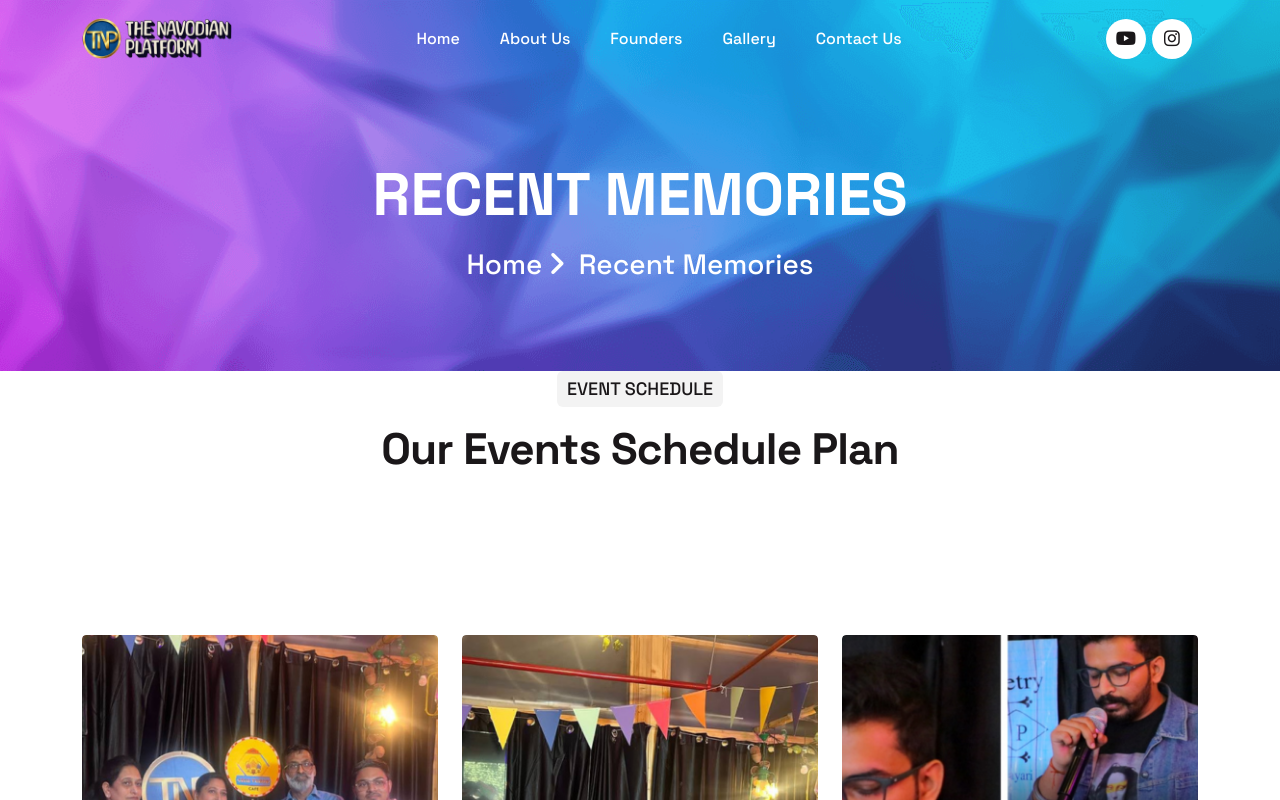
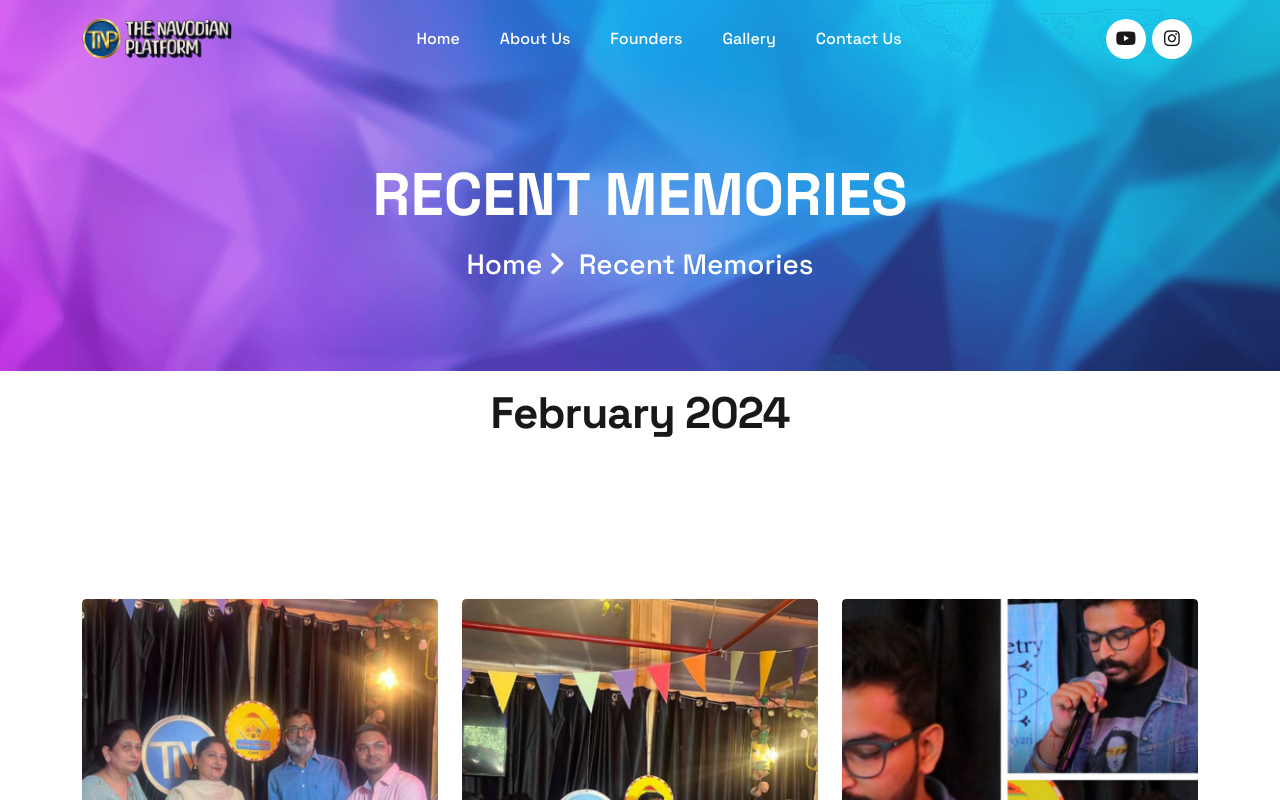
Before and after one commit to thenavodianplatform/tnp, a Next.js app: page /memories in a window 1280 px wide. Shown: the top 800 px of the page. Built offline with nearby package versions, Linux system fonts and the light colour scheme.

Commit message:
Update page.tsx

```diff
--- a/app/memories/page.tsx
+++ b/app/memories/page.tsx
@@ -28,9 +28,9 @@ export default function Memories() {
 					<div className="row">
 						<div className="col-lg-6 m-auto">
 							<div className="event-header heading2 space-margin60 text-center">
-								<h5 data-aos="fade-left" data-aos-duration={800}>Event Schedule</h5>
+
 								<div className="space16" />
-								<h2 className="text-anime-style-3">Our Events Schedule Plan</h2>
+								<h2 className="text-anime-style-3">February 2024</h2>
 							</div>
 						</div>
 					</div>
```
